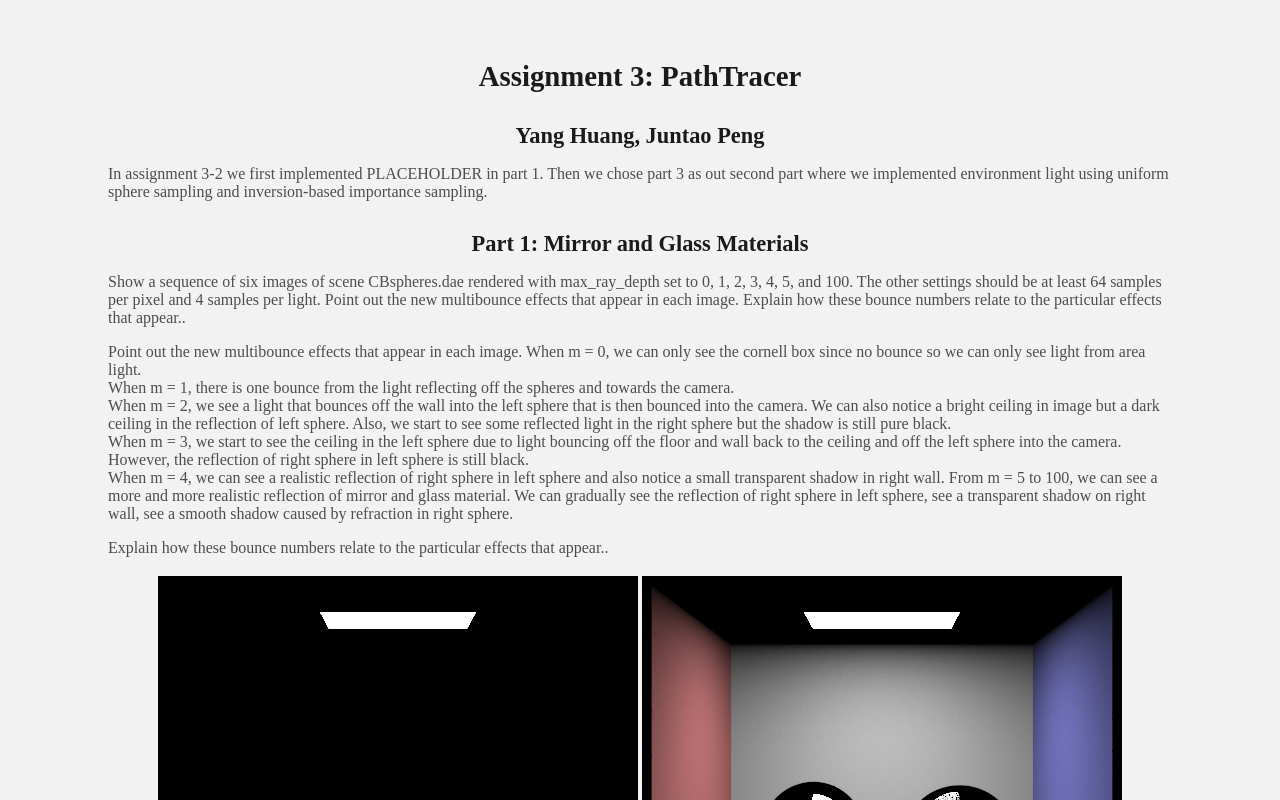
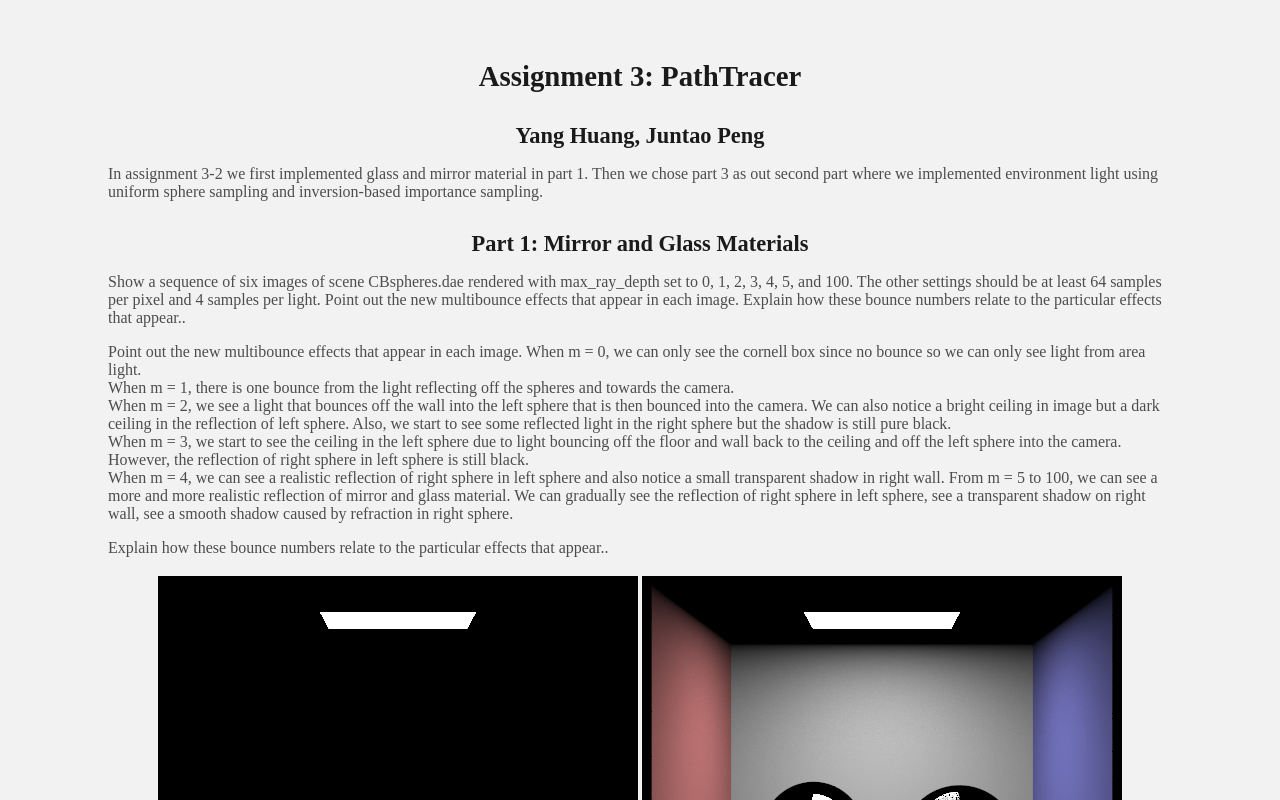
Before and after one commit to UncooleBen/p3-2-pathtracer-sp22-cs267, a plain HTML site: page docs/index.html in a window 1280 px wide. Shown: the top 800 px of the page. Drawn offline with nearby package versions, Linux system fonts and the light colour scheme; files that its build step writes are made by us from their sources.

Commit message:
Update writeup

```diff
--- a/docs/index.html
+++ b/docs/index.html
@@ -21,7 +21,7 @@
     <h2 align="middle">Yang Huang, Juntao Peng</h2>
 
     <div class="padded">
-        <p>In assignment 3-2 we first implemented PLACEHOLDER in part 1. Then we chose part 3 as out second part where
+        <p>In assignment 3-2 we first implemented glass and mirror material in part 1. Then we chose part 3 as out second part where
             we implemented environment light using uniform sphere sampling and inversion-based importance sampling.</p>
         <h2 align="middle">Part 1: Mirror and Glass Materials</h2>
         <p>Show a sequence of six images of scene CBspheres.dae rendered with max_ray_depth set to 0, 1, 2, 3, 4, 5, and 100.
```
